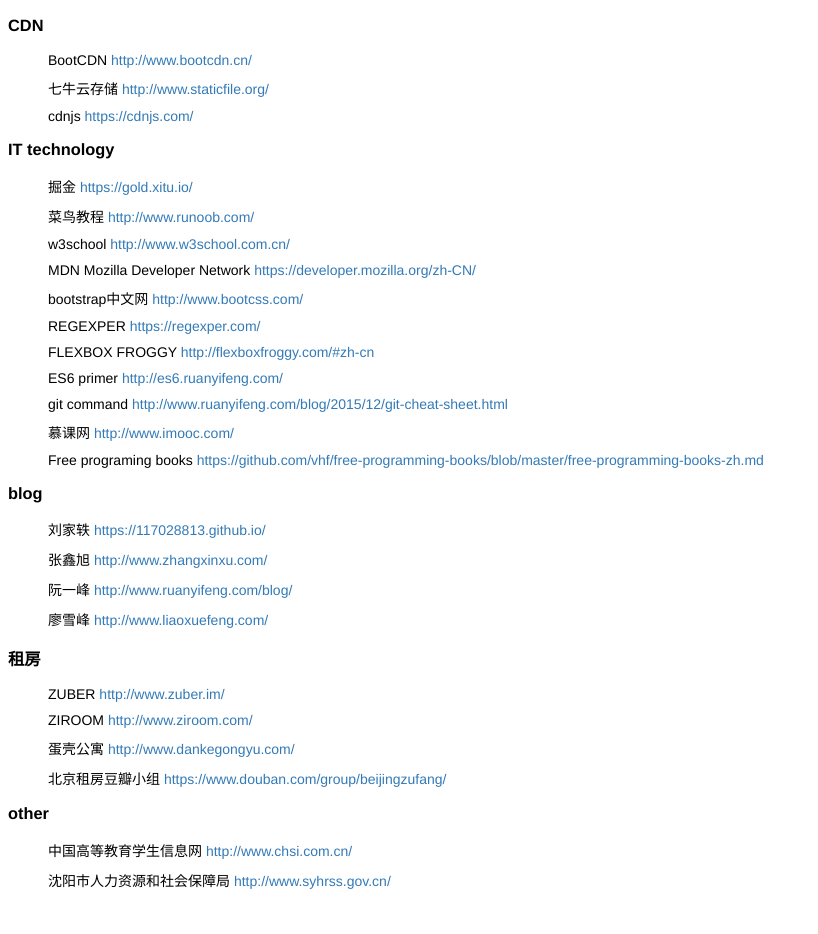
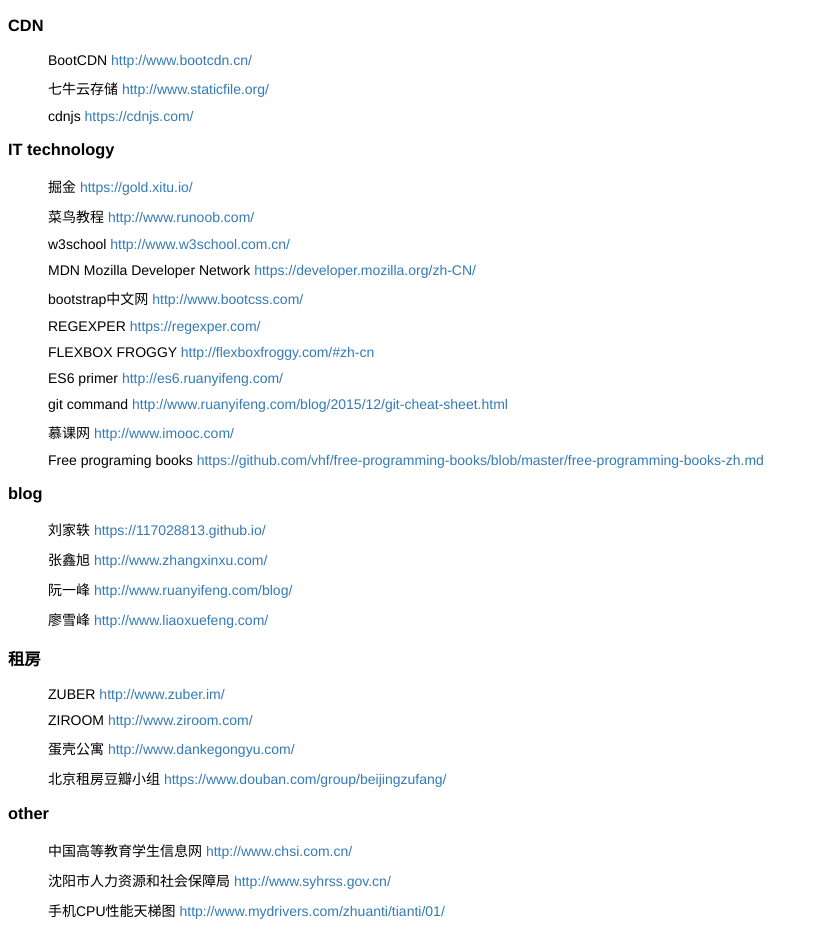
Before and after one commit to 117028813/demos, a plain HTML site: page websites.html in a window 1280 px wide. Shown: the whole page, without its empty margins (0-818 px from the left). Before the commit the page ends 904 px from the top, so only its background shows below. Drawn offline with nearby package versions, Linux system fonts and the light colour scheme.

Commit message:
add a website

```diff
--- a/websites.html
+++ b/websites.html
@@ -97,7 +97,8 @@ var vm = new Vue({
     ],
     other: [
       {name: '中国高等教育学生信息网', url: 'http://www.chsi.com.cn/'},
-      {name: '沈阳市人力资源和社会保障局', url: 'http://www.syhrss.gov.cn/'}
+      {name: '沈阳市人力资源和社会保障局', url: 'http://www.syhrss.gov.cn/'},
+      {name: '手机CPU性能天梯图', url: 'http://www.mydrivers.com/zhuanti/tianti/01/'}
     ]
   }
 })
```
